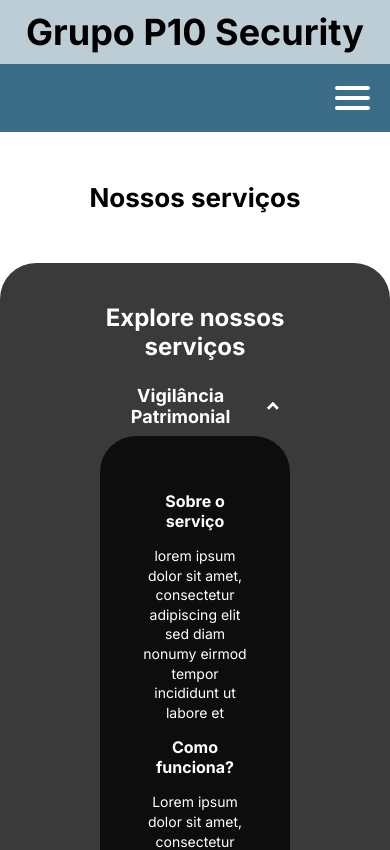
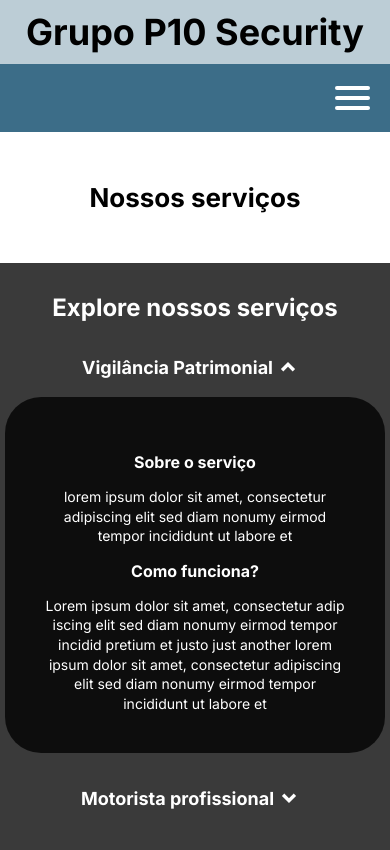
Before and after one commit to wendellcs/Grupo-P10-Security, a React (Vite) app: page /services in a window 390 px wide. Shown: the top 850 px of the page. Built offline with nearby package versions, Linux system fonts and the light colour scheme.

Commit message:
Add about and service page responsive

```diff
--- a/src/assets/sass/_utilities.sass
+++ b/src/assets/sass/_utilities.sass
@@ -41,6 +41,8 @@
     @media (max-width: $width)
         @content
 
+
+
 %dropdown-style
   @include center-elements(center , center )
   border-radius: 8px
--- a/src/assets/sass/layouts/_about.sass
+++ b/src/assets/sass/layouts/_about.sass
@@ -22,6 +22,14 @@
         border-radius: 36px
         margin: 0 auto 100px auto
 
+        @include utilities.responsive(380px)
+            padding: 30px 5px
+            border-radius: 0
+
+        @include utilities.responsive(290px)
+            .wrapper.active
+                padding: 40px 10px !important
+
         &-values
             .value-box
                 cursor: pointer
--- a/src/assets/sass/layouts/_services.sass
+++ b/src/assets/sass/layouts/_services.sass
@@ -19,6 +19,14 @@
         .title-container
             @extend %dropdown-style
 
+        @include utilities.responsive(740px)
+            padding: 30px 5px
+            border-radius: 0
+
+        @include utilities.responsive(290px)
+            .wrapper.active
+                padding: 40px 10px !important
+
         &-services
             .service-box
                 cursor: pointer
--- a/src/pages/About/index.jsx
+++ b/src/pages/About/index.jsx
@@ -25,7 +25,7 @@
                 <h2 className='section-title'>Nossos valores</h2>
 
                 <div className='about-page-content'>
-                    <h3 className='block-title'>No que acreditamos</h3>
+                    <h3 className='block-title'>Em que acreditamos?</h3>
 
                     <div className="about-page-content-values">
                         {values.map((value) => {
```
